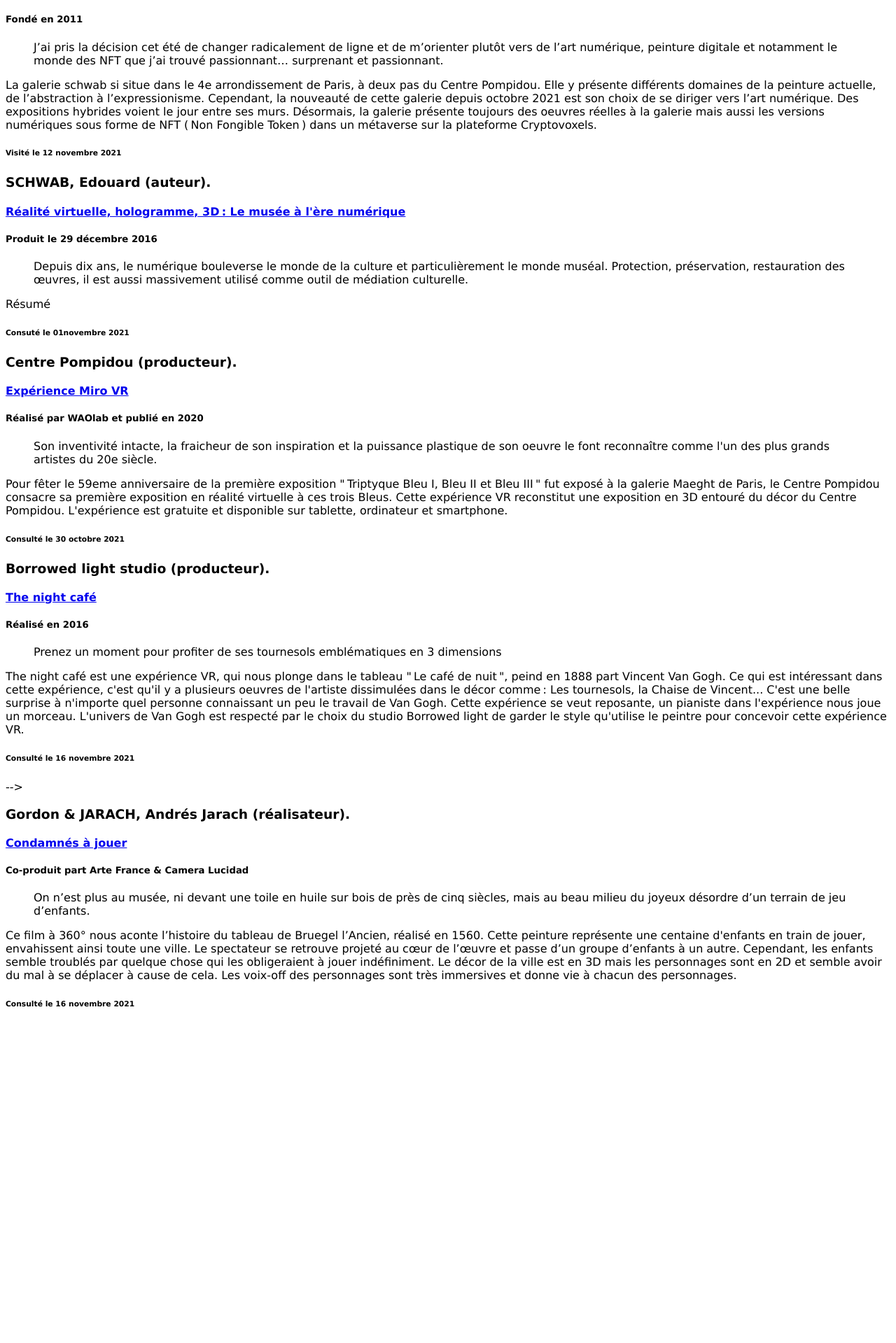
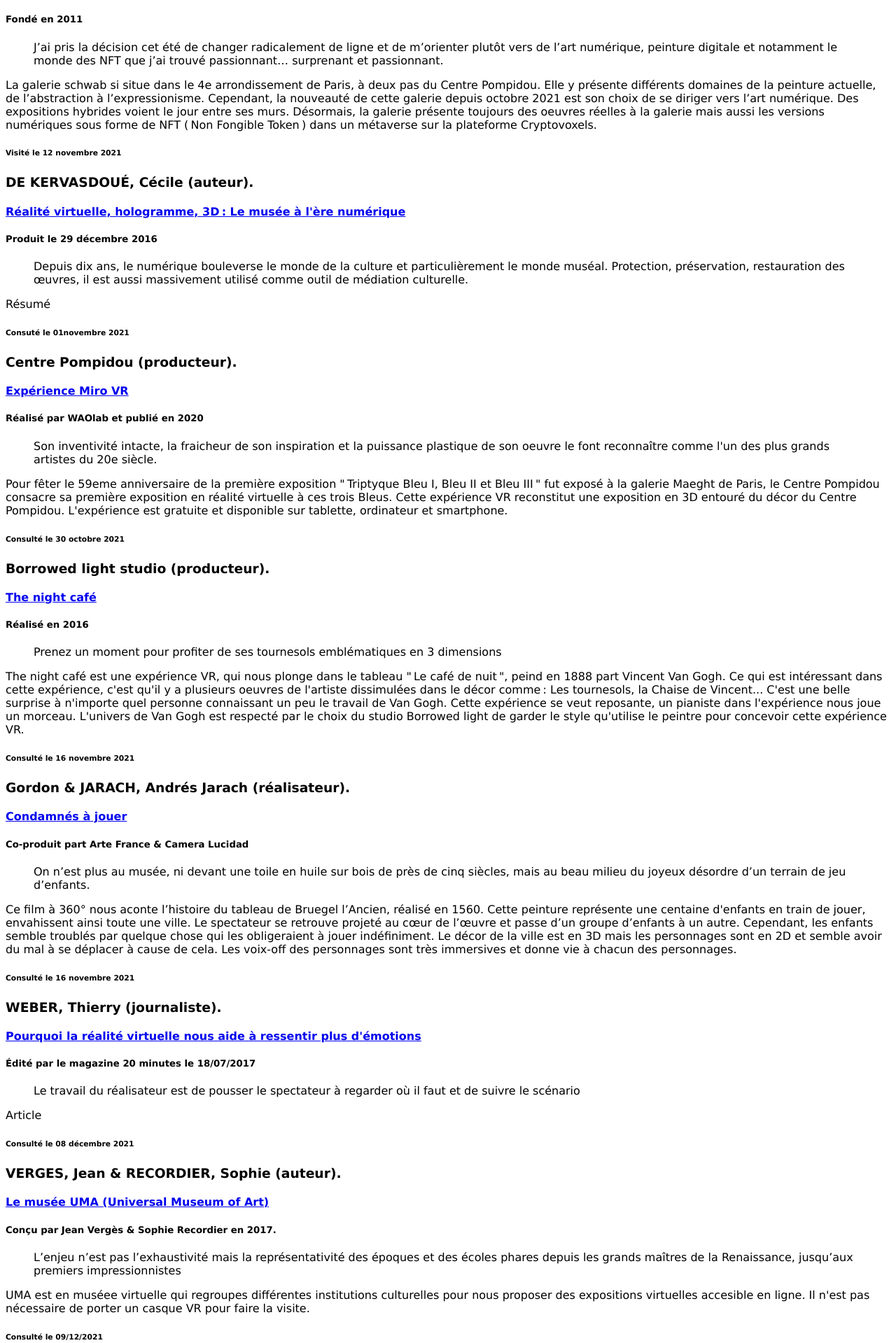
Before and after one commit to mailie-hombert/mailie-hombert.github.io, a PHP site: page /INR_mailie/index.php in a window 1280 px wide. Shown: the part 4079-5998 px from the top of the page at 70% size. Before the commit the page ends 5518 px from the top, so only its background shows below. Run offline with PHP 8.4, Linux system fonts and the light colour scheme; some libraries are stand-ins or nearby versions.

Commit message:
modifications d'articles + ajout d'articles

```diff
--- a/INR_mailie/articles.php
+++ b/INR_mailie/articles.php
@@ -36,7 +36,7 @@
  -->
 
 
- <!----------------------------------------- LIVRE LES REALITES VIRTUELLES ----------------------------------------------------------->
+ <!-- =================LIVRE LES REALITES VIRTUELLES================ -->
 
   <article class="filterDiv realitevirtuelle image">
     <h3>
@@ -67,11 +67,12 @@
 
   </article>
 
-<!----------------------------------------- FIN LIVRE LES REALITES VIRTUELLES ----------------------------------------------------------->
+
+<!-- ================= FIN LIVRE LES REALITES VIRTUELLES================ -->
 
 
 
-<!------------------------------------------ ARTICLE VR---------------------------------------------------------------------------------->
+<!--============================== ARTICLE VR ===============-->
 
   <article class="filterDiv realitevirtuelle scénarisation">
     <h3>
@@ -103,12 +104,12 @@
 
   </article>
 
-  <!------------------------------------------ FIN ARTICLE VR---------------------------------------------------------------------------------->
+  <!--============================== FIN ARTICLE VR ===============-->
 
 
 
 
-<!------------------------------------------ VIDEO VR---------------------------------------------------------------------------------->
+<!--=================================VIDEO VR====================-->
 
 
   <article class="filterDiv realitevirtuelle experienceimmersive designfiction metaverse">
@@ -141,10 +142,10 @@
 
   </article>
 
-  <!------------------------------------------ FIN VIDEO VR---------------------------------------------------------------------------------->
+ <!--=================================FIN VIDEO VR====================-->
 
 
-<!------------------------------------------ ARTICLE EXPERIENCE VR--------------------------------------------------------------------------->
+<!--====================== ARTICLE EXPERIENCE VR=======================-->
 
   <article class="filterDiv realitevirtuelle experienceimmersive metaverse">
     <h3>
@@ -177,12 +178,12 @@
   </article>
 
 
-<!------------------------------------------ FIN ARTICLE EXPERIENCE VR--------------------------------------------------------------------------->
+<!--====================== FIN ARTICLE EXPERIENCE VR=======================-->
 
 
 
 
-<!------------------------------------------ SITE MUSEE VR--------------------------------------------------------------------------------------->
+<!--==================================== SITE MUSEE VR===================-->
 
 
   <article class="filterDiv realitevirtuelle metaverse musee interactif">
@@ -214,11 +215,15 @@
   </article>
 
 
-<!------------------------------------------ FIN SITE MUSEE VR--------------------------------------------------------------------------------------->
+
+
+<!--==================================== SITE MUSEE VR===================-->
 
 
 
-<!------------------------------------------ STUDIO VR--------------------------------------------------------------------------------------->
+
+
+<!--===================================== STUDIO VR=============================-->
 
   <article class="filterDiv realitevirtuelle">
     <h3>
@@ -249,11 +254,11 @@
 
   </article>
 
-  <!------------------------------------------ FIN STUDIO VR--------------------------------------------------------------------------------------->
+  <!--===================================== FIN STUDIO VR=============================-->
 
 
 
-<!------------------------------------------ LIVRE MEDIATION CULTURELLE --------------------------------------------------------------------------->
+<!--================================== LIVRE MEDIATION CULTURELLE ============-->
 
   <article class="filterDiv exprienceimmersive mediation musee">
     <h3>
@@ -284,11 +289,11 @@
 
   </article>
 
-  <!------------------------------------------ FIN LIVRE MEDIATION CULTURELLE --------------------------------------------------------------------------->
+  <!--================================== FIN LIVRE MEDIATION CULTURELLE ==========-->
 
 
 
-<!------------------------------------------ EXPERIENCE VR LE CRI --------------------------------------------------------------------------------------->
+<!--================================== EXPERIENCE VR LE CRI ==========================-->
 
 
   <article class="filterDiv realitevirtuelle art experienceimmersive numerique musee interactif">
@@ -320,10 +325,10 @@
 
   </article>
 
-  <!------------------------------------------ FIN EXPERIENCE VR LE CRI --------------------------------------------------------------------------------------->
+  <!--=========================================FIN EXPERIENCE VR LE CRI ======================================-->
 
 
-<!------------------------------------------ LIVRE SUR LES MUSEES --------------------------------------------------------------------------------------->
+<!--=================================================LIVRE SUR LES MUSEES ====================================-->
 
   <article class="filterDiv musee mediation art">
     <h3>
@@ -353,10 +358,10 @@
 
   </article>
 
-  <!------------------------------------------  FIN LIVRE SUR LES MUSEES --------------------------------------------------------------------------------------->
+  <!--================================ FIN LIVRE SUR LES MUSEES======================================-->
 
 
-<!------------------------------------------ ESSAI PHILO ------------------------------------------------------------------------------------------------------->
+<!--==================================== ESSAI PHILO =================================-->
 
   <article class="filterDiv cinema livre art philosophie ">
     <h3>
@@ -389,9 +394,9 @@
 
   </article>
 
-  <!------------------------------------------ FIN ESSAI PHILO ---------------------------------------------------------------------------------------------->
+  <!--=========================================== FIN ESSAI PHILO ============================-->
 
- <!------------------------------------------ LIVRE CONCEVOIR EXPO ---------------------------------------------------------------------------------------------->
+ <!--================================ LIVRE CONCEVOIR EXPO ==========================-->
 
   <article class="filterDiv musee art mediation livre">
     <h3>
@@ -425,9 +430,9 @@
 
   </article>
 
-  <!------------------------------------------ FIN LIVRE CONCEVOIR EXPO ---------------------------------------------------------------------------------------------->
+  <!--======================================= FIN LIVRE CONCEVOIR EXPO ======================-->
 
-  <!------------------------------------------ LIVRE MUSEES VIRTUELS ---------------------------------------------------------------------------------------------->
+  <!--============================================== LIVRE MUSEES VIRTUELS ===============================-->
 
   <article class="filterDiv livre musee mediation realitevirtuelle">
     <h3>
@@ -449,7 +454,6 @@
 
     <p>
     Ce livre porte une analyse sur les musées virtuels a savoir s'ils peuvent être concidéré comme un musée réels, tangibles ou bien ne sont-ils que des leurres temporaires pour mettre en avant les nouvelles technologies.
-
     </p>
 
 
@@ -459,9 +463,9 @@
 
   </article>
 
-  <!------------------------------------------ FIN LIVRE MUSEES VIRTUELS ---------------------------------------------------------------------------------------------->
+  <!--=========================== FIN LIVRE MUSEES VIRTUELS ===============-->
 
-   <!------------------------------------------ Studio VR ---------------------------------------------------------------------------------------------->
+   <!--====================================== Studio VR ============================-->
 
    <article class="filterDiv realitevirtuelle interactif numerique  experienceimmersive">
     <h3>
@@ -494,9 +498,9 @@
 
   </article>
 
-    <!------------------------------------------ FIN Studio VR ------------------------------------------------------------------------------------------------->
+    <!--============================================ FIN Studio VR ========================================-->
 
-    <!------------------------------------------ L'histoire de la réalité virtuelle ---------------------------------------------------------------------------->
+    <!--=====================================L'histoire de la réalité virtuelle ================================-->
 
     <article class="filterDiv realitevirtuelle">
     <h3>
@@ -528,9 +532,9 @@
   </article>
   -->
 
-  <!------------------------------------------ FIN L'histoire de la réalité virtuelle --------------------------------------------------------------------------->
+  <!--======================================= FIN L'histoire de la réalité virtuelle ================================-->
 
-  <!------------------------------------------ Galerie Schwab ------------------------------------------------------------------------------->
+  <!--============================================ Galerie Schwab==================================-->
 
   <article class="filterDiv metavers numerique interactif">
     <h3>
@@ -554,8 +558,6 @@
     La galerie schwab si situe dans le 4e arrondissement de Paris, à deux pas du Centre Pompidou. Elle y présente différents domaines de la peinture actuelle, de
     l’abstraction à l’expressionisme. Cependant, la nouveauté de cette galerie depuis octobre 2021 est son choix de se diriger vers l’art numérique.
     Des expositions hybrides voient le jour entre ses murs. Désormais, la galerie présente toujours des oeuvres réelles à la galerie mais aussi les versions numériques sous forme de NFT (&#8239;Non Fongible Token&#8239;) dans un métaverse sur la plateforme Cryptovoxels.
-
-
     </p>
 
 
@@ -565,13 +567,13 @@
 
   </article>
 
- <!------------------------------------------ Galerie Schwab ------------------------------------------------------------------------------->
+ <!--============================== Galerie Schwab ===========================-->
 
- <!------------------------------------------ Podcast RV ------------------------------------------------------------------------------->
+ <!--================================== Podcast RV ===================================-->
 
   <article class="filterDiv realitevirtuelle musee numerique mediation">
     <h3>
-      SCHWAB, Edouard (auteur).
+    DE KERVASDOUÉ, Cécile (auteur).
     </h3>
 
     <h4>
@@ -598,9 +600,9 @@
 
   </article>
 
-  <!------------------------------------------ FIN Podcast RV  ------------------------------------------------------------------------------->
+  <!--===================================== FIN Podcast RV  =====================-->
 
-  <!------------------------------------------ Expo VR Centre Pompidou ------------------------------------------------------------------------------->
+  <!--==================================Expo VR Centre Pompidou ================================-->
 
   <article class="filterDiv realitevirtuelle musee">
     <h3>
@@ -636,9 +638,9 @@
 
 
 
-  <!------------------------------------------ FIN Expo VR Centre Pompidou  ------------------------------------------------------------------------------->
+  <!--====================================== FIN Expo VR Centre Pompidou==============================-->
 
-  <!------------------------------------------ Van Gogh VR  ------------------------------------------------------------------------------->
+  <!--======================================== Van Gogh VR  ==========================================-->
 
 
   <article class="filterDiv realitevirtuelle interactif experienceimmersive">
@@ -671,11 +673,11 @@
     </h6>
 
   </article>
-  -->
 
-   <!------------------------------------------ FIN Van Gogh VR  ---------------------------------------------------------->
 
-   <!------------------------------------------ Bruegel VR  ---------------------------------------------------------->
+   <!--========================================== FIN Van Gogh VR===================================================-->
+
+   <!--===========================================Bruegel VR ======================================================--->
 
    <article class="filterDiv realitevirtuelle experienceimmersive ">
     <h3>
@@ -706,42 +708,77 @@
 
   </article>
 
- <!------------------------------------------ FIN Bruegel VR  ---------------------------------------------------------->
+ <!--======================================== article VR ==================================-->
 
-<!--
+
  <article class="filterDiv realitevirtuelle experienceimmersive numerique">
     <h3>
-      NOM, Prénom (auteur).
+      WEBER, Thierry (journaliste).
     </h3>
 
     <h4>
-      <a href="#" target="_blank">
-        Titre,
+      <a href="https://www.20minutes.fr/magazine/realite-virtuelle-mag/2419783-20170718-pourquoi-la-realite-virtuelle-nous-aide-a-ressentir-plus-d-emotions" target="_blank">
+        Pourquoi la réalité virtuelle nous aide à ressentir plus d'émotions
       </a>
     </h4>
 
     <h5>
-      Éditeur, date de publication.
+      Édité par le magazine 20 minutes le 18/07/2017
     </h5>
 
-    <blockquote cit="#">Citation</blockquote>
+    <blockquote cit="#">Le travail du réalisateur est de pousser le spectateur à regarder où il faut et de suivre le scénario</blockquote>
 
     <p>
-      Résumé
+      Article
     </p>
 
 
     <h6>
-      Date de lecture / consultation
+      Consulté le 08 décembre 2021
     </h6>
 
   </article>
--->
+
+<!------------------------------------------ FIN article VR  ---------------------------------------------------------->
+
+
+
+<!------------------------------------------ Le musée UMA  ---------------------------------------------------------->
+
+<article class="filterDiv musee realitevirtuelle ">
+    <h3>
+      VERGES, Jean & RECORDIER, Sophie (auteur).
+    </h3>
+
+    <h4>
+      <a href="https://expo.the-uma.org/renaissance-xxe/" target="_blank">
+      Le musée UMA (Universal Museum of Art)
+      </a>
+    </h4>
+
+    <h5>
+      Conçu par Jean Vergès & Sophie Recordier en 2017.
+    </h5>
+
+    <blockquote cit="#">L’enjeu n’est pas l’exhaustivité mais la représentativité
+    des époques et des écoles phares depuis les grands maîtres de la Renaissance, jusqu’aux premiers impressionnistes</blockquote>
+
+    <p>
+      UMA est en muséee virtuelle qui regroupes différentes institutions culturelles pour nous proposer des expositions virtuelles accesible en ligne.
+      Il n'est pas nécessaire de porter un casque VR pour faire la visite.
+    </p>
+
+
+    <h6>
+      Consulté le 09/12/2021
+    </h6>
+
+  </article>
+
 <!------------------------------------------ FIN Bruegel VR  ---------------------------------------------------------->
 
 
 
-<!------------------------------------------ FIN Bruegel VR  ---------------------------------------------------------->
 
 <!--
   <article class="filterDiv tag1 tag2">
```
